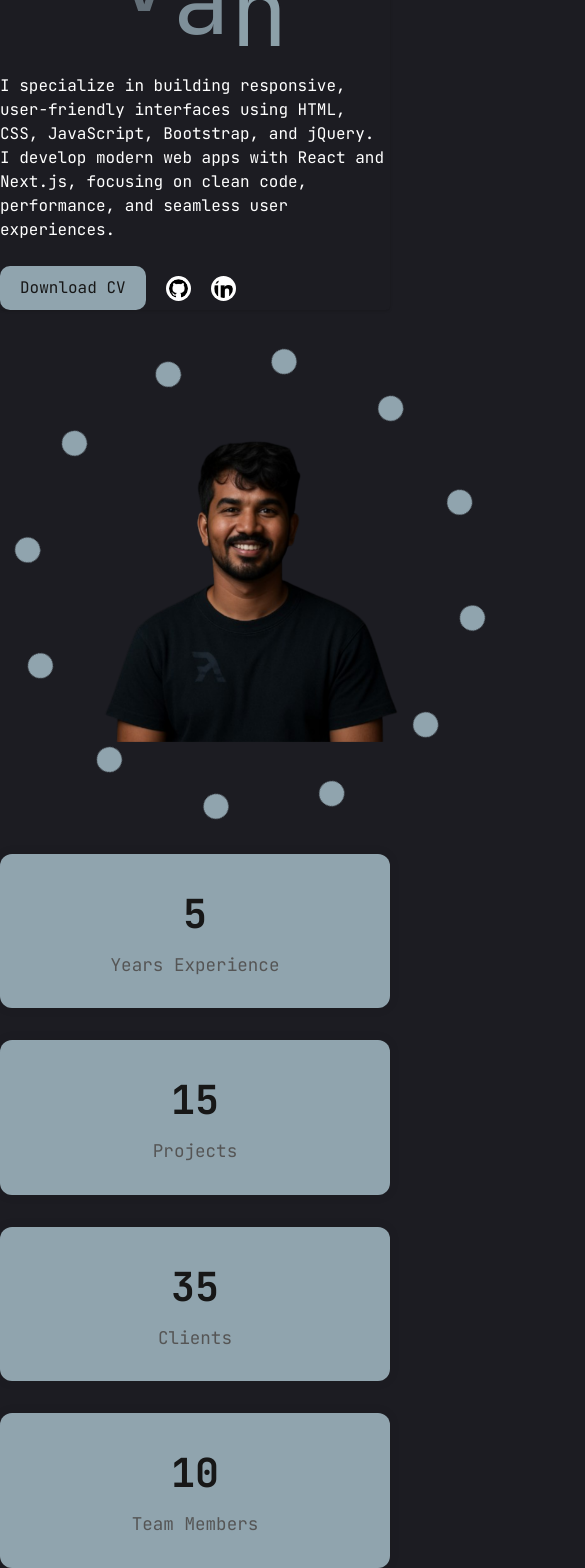
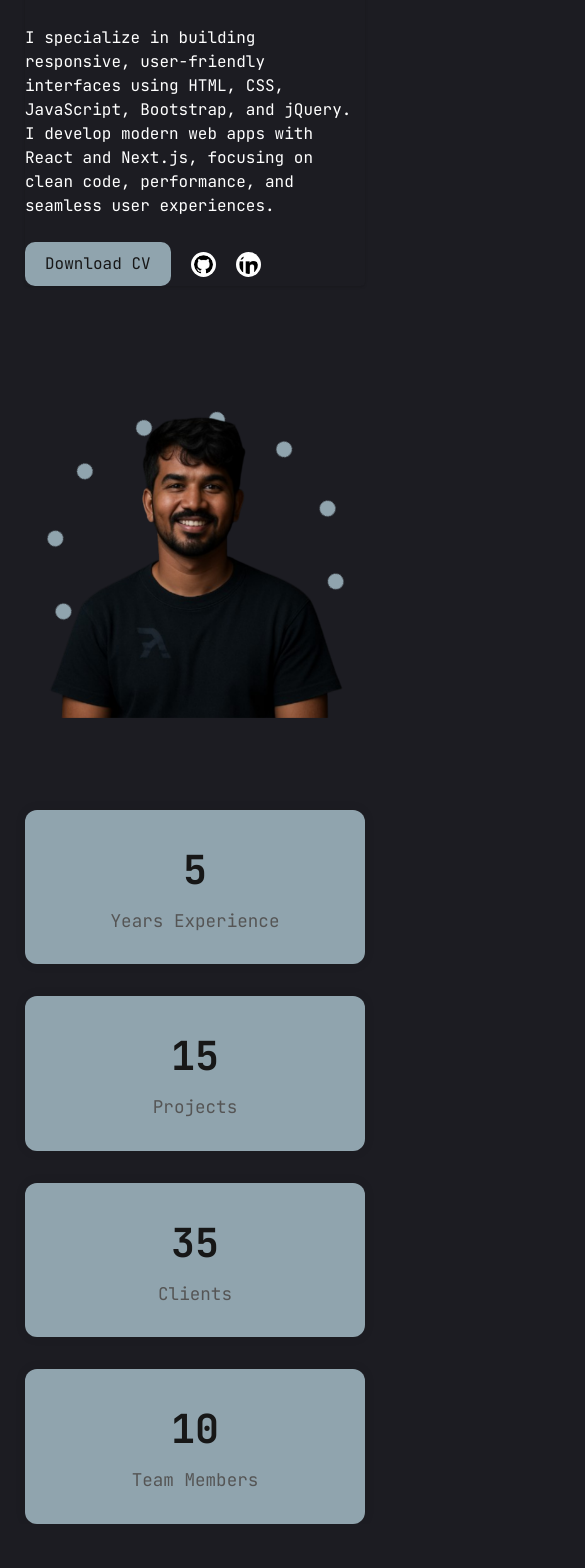
Before and after one commit to Pavan540-bit/portfolio, a Next.js app: page / in a window 390 px wide. Shown: the part 418-1986 px from the top of the page, 585 px wide, since content can reach past the window. After the commit the page ends 1942 px from the top, so only its background shows below. Built offline with nearby package versions, Linux system fonts and the light colour scheme.

Commit message:
[form added 23-07]

```diff
--- a/app/globals.css
+++ b/app/globals.css
@@ -381,3 +381,17 @@ a.cta-resume {
       font-size: 1.1rem;
       color: #555;
     }
+
+
+    @media (max-width: 767px) {
+      .numbers .grid {
+        grid-template-columns: 1fr;
+      }
+      .right-hme.relative
+ {
+    width: auto;
+}
+section.container {
+    padding: 0 25px;
+}
+    }
```
